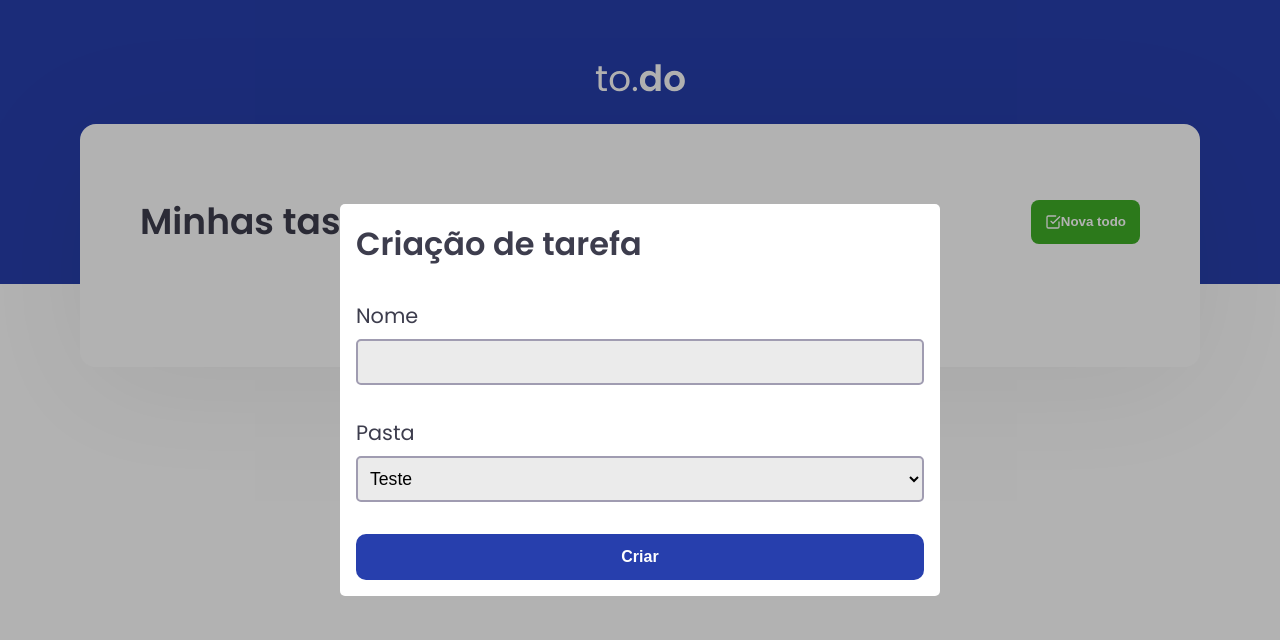
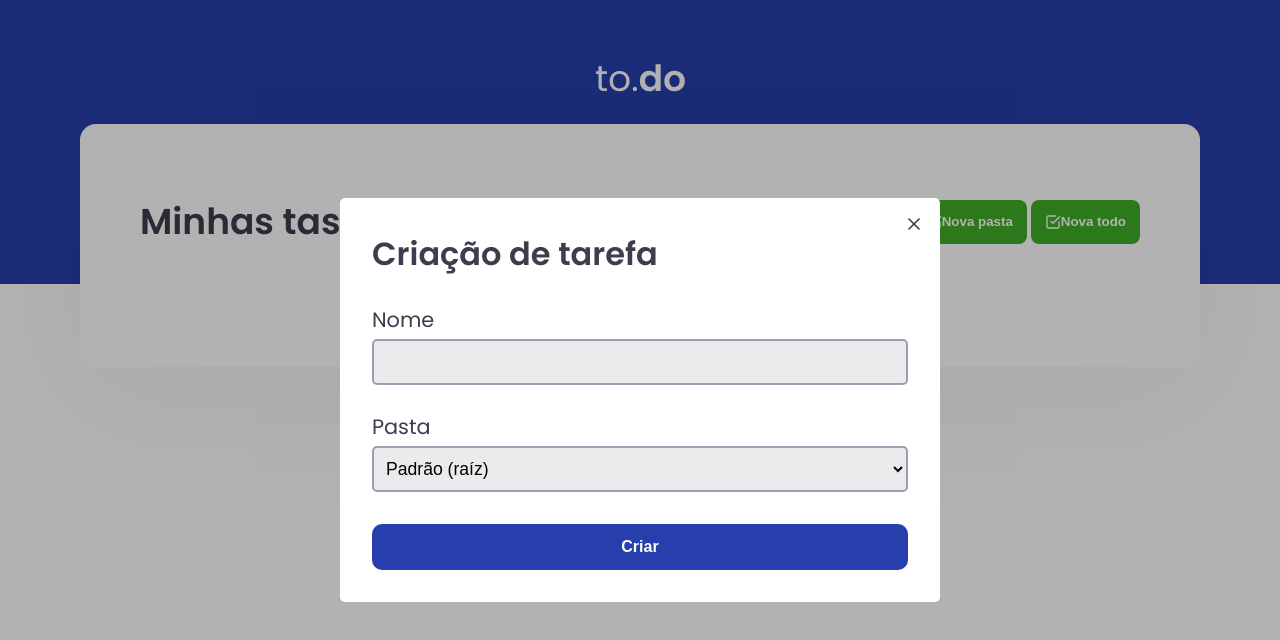
Before and after one commit to ViniciusHack/challenge01-ignite-reactjs, a React app: page / in a window 1280 px wide. Both pictures are taken after a click on the button "Nova todo". Shown: the top 640 px of the page. Built offline with nearby package versions, Linux system fonts and the light colour scheme.

Commit message:
chore: task <=> folder relation

```diff
--- a/src/components/Dropdown.tsx
+++ b/src/components/Dropdown.tsx
@@ -1,16 +1,33 @@
+import { useCallback, useEffect, useRef } from 'react';
 import { FiCheckSquare, FiFolder } from 'react-icons/fi';
 import '../styles/dropdown.scss';
 
 interface DropdownProps {
   top: string;
   left: string;
+  onClose: () => void;
+  folderFunction: () => void;
 }
 
-export const Dropdown: React.FC<DropdownProps> = ({top, left}) => {
+export const Dropdown: React.FC<DropdownProps> = ({top, left, onClose, folderFunction}) => {
+
+  const dropdownRef = useRef<HTMLDivElement>(null);
+
+  const handleCloseDropdown = useCallback((e: any) => {
+    if(!(dropdownRef?.current?.contains(e.target as Node))) {
+      onClose();
+    }
+  }, [])
+
+  useEffect(() => {
+    document.addEventListener('mousedown', handleCloseDropdown);
+
+    return () => document.removeEventListener('mousedown', handleCloseDropdown);
+  }, [])
 
   return (
-    <div className='dropdown' style={{ left, top }}>
-      <div>
+    <div className='dropdown' style={{ left, top }} ref={dropdownRef}>
+      <div onClick={folderFunction}>
         <FiFolder />
         Nova pasta
       </div>
--- a/src/components/Modal.tsx
+++ b/src/components/Modal.tsx
@@ -1,14 +1,37 @@
-import { useCallback, useEffect, useRef } from "react";
+import { useCallback, useEffect, useRef, useState } from "react";
+import { FiX } from "react-icons/fi";
+import { toast } from "react-toastify";
 import '../styles/modal.scss';
+import { Folder } from "./TaskList";
 
 
 interface ModalProps {
   onClose: () => void;
+  type: 'task' | 'folder';
+  addTask: (name: string, folder: number | null ) => void;
+  addFolder: (name: string) => void;
+  folders: Folder[];
 }
 
-export const Modal: React.FC<ModalProps> = ({ onClose }) => {
+export const Modal: React.FC<ModalProps> = ({ onClose, type, addTask, addFolder, folders }) => {
+  const [name, setName] = useState('');
+  const [folderSelectedId, setFolderSelectedId] = useState<number | null>(null);
+  console.log(folderSelectedId)
 
   const modalRef = useRef<HTMLDivElement>(null);
+
+  const handleSubmit = () => {
+    if(!name) {
+      return toast.error(`Informe um nome para sua ${type === "task" ? "tarefa" : "pasta"} antes de criá-la`)
+    }
+
+
+    type === "task"
+    ? addTask(name, folderSelectedId)
+    : addFolder(name)
+
+    onClose();
+  }
 
   const handleCloseModal = useCallback((e: any) => {
     if(!(modalRef?.current?.contains(e.target as Node))) {
@@ -25,19 +48,29 @@ export const Modal: React.FC<ModalProps> = ({ onClose }) => {
   return (
     <div className="modal-overlay">
       <div className="modal-content" ref={modalRef}>
-        <h1>Criação de tarefa</h1>
+        <div className="close-button">
+          <FiX size={20} onClick={() => onClose()} />
+        </div>
+        <h1>Criação de {type === 'task' ? "tarefa" : "pasta"}</h1>
         <div className="input-container">
           <label htmlFor="name">Nome</label>
-          <input id="name" />
+          <input id="name" value={name} onChange={(e) => setName(e.target.value)}/>
         </div>
+        {type === "task" &&
         <div className="input-container">
           <label htmlFor="folder_to">Pasta</label>
-          <select id="folder_to">
-            <option value="teste" >Teste</option>
-            <option value="teste" >Teste</option>
+          <select onChange={(e) => {
+            const option = e.target.options[e.target.options.selectedIndex];
+            setFolderSelectedId(Number(option.value));
+          }} id="folder_to">
+            <option>Padrão (raíz)</option>
+            {folders.map(folder => (
+              <option key={folder.id} value={folder.id}>{folder.title}</option>
+            ))}
           </select>
         </div>
-          <button type="submit">Criar</button>
+        }
+          <button type="button" onClick={handleSubmit}>Criar</button>
       </div>
     </div>
   );
--- a/src/components/TaskList.tsx
+++ b/src/components/TaskList.tsx
@@ -1,5 +1,5 @@
-import { MouseEvent, useState } from 'react';
-import { FiCheckSquare, FiTrash } from 'react-icons/fi';
+import { MouseEvent, useCallback, useState } from 'react';
+import { FiCheckSquare, FiFolder, FiTrash } from 'react-icons/fi';
 import { toast } from 'react-toastify';
 import '../styles/tasklist.scss';
 import { Dropdown } from './Dropdown';
@@ -13,14 +13,21 @@ interface Task {
   isComplete: boolean;
 }
 
+export interface Folder {
+  id: number;
+  title: string;
+  tasks: Task[];
+}
+
 export function TaskList() {
   const [tasks, setTasks] = useState<Task[]>([]);
-  const [newTaskTitle, setNewTaskTitle] = useState('');
+  const [folders, setFolders] = useState<Folder[]>([]);
   const [isDropdownOpen, setIsDropdownOpen] = useState(false);
   const [isModalOpen, setIsModalOpen] = useState(false);
+  const [modalType, setModalType] = useState<"task" | 'folder'>("task");
   const [mousePositions, setMousePosition] = useState({left: '', top: ''});
 
-  function handleCreateNewFolder(e: MouseEvent) {
+  function handleOpenDropdown(e: MouseEvent) {
     const left = e.pageX + 'px';
     const top = e.pageY + 'px';
     e.preventDefault();
@@ -28,22 +35,45 @@ export function TaskList() {
     setMousePosition({left, top});
   }
 
-  function handleCreateNewTask() {
-    if(!newTaskTitle) {
-      console.log("teste")
-      return toast.error("Informe um nome para sua tarefa antes de criá-la")
+  const onClickFolder = useCallback(() => {
+    setModalType('folder')
+    setIsModalOpen(true);
+  }, [])
+
+  const handleCreateNewFolder = useCallback((name: string) => {
+
+    const newFolder = {
+      id: Math.ceil(Math.random() * (10000 - 1)) + 1,
+      title: name,
+      tasks: []
     }
+
+    setFolders([...folders, newFolder]);
+    toast.success("Pasta criada com sucesso")
+
+  }, [])
+
+  function handleCreateNewTask(name: string, folderId: number | null ) {
 
     const task: Task = {
       id: Math.ceil(Math.random() * (10000 - 1)) + 1,
-      title: newTaskTitle,
+      title: name,
       isComplete: false
     }
 
-    const newTasks = [...tasks, task]
+    const folder = folders.find(folderState => folderState.id === folderId);
 
-    setTasks(newTasks)
-    setNewTaskTitle("")
+    if(!folder) {
+      const newTasks = [...tasks, task];
+      return setTasks(newTasks)
+    }
+
+    folder?.tasks.push(task);
+    const folderIndex = folders.findIndex(folderState => folderState.id === folder.id);
+    const cloneFolders = [...folders];
+
+    cloneFolders.splice(folderIndex, 1, folder);
+
     toast.success("Tarefa criada com sucesso")
   }
 
@@ -66,20 +96,21 @@ export function TaskList() {
 
   return (
     <>
-      <section className="task-list container" onContextMenu={handleCreateNewFolder}>
+      <section className="task-list container" onContextMenu={handleOpenDropdown}>
         <header>
           <h2>Minhas tasks</h2>
           <div className="input-group" >
-            {/* <input
-              type="text"
-              placeholder="Adicionar novo todo"
-              onChange={(e) => setNewTaskTitle(e.target.value)}
-              value={newTaskTitle}
-            />
-            <button type="submit" data-testid="add-task-button" onClick={handleCreateNewTask}>
+            <button onClick={() => {
+              setIsModalOpen(true)
+              setModalType('folder')
+            }}>
               <FiCheckSquare size={16} color="#fff"/>
-            </button> */}
-            <button onClick={() => setIsModalOpen(true)}>
+              Nova pasta
+            </button>
+            <button onClick={() => {
+              setIsModalOpen(true)
+              setModalType('task')
+            }}>
               <FiCheckSquare size={16} color="#fff"/>
               Nova todo
             </button>
@@ -88,8 +119,40 @@ export function TaskList() {
 
         <main>
           <ul>
+            {folders.map(folder => (
+              <li key={folder.id}>
+                <div className="folder">
+                  <FiFolder />
+                  {folder.title}
+                </div>
+                <ul>
+                {folder.tasks.map(task => (
+                  <li key={task.id} className="todo">
+                    <div className={task.isComplete ? 'completed' : ''} data-testid="task" >
+                      <label className="checkbox-container">
+                        <input
+                          type="checkbox"
+                          readOnly
+                          checked={task.isComplete}
+                          onClick={() => handleToggleTaskCompletion(task.id)}
+                        />
+                        <span className="checkmark"></span>
+                      </label>
+                      <p>{task.title}</p>
+                    </div>
+
+                  <button type="button" data-testid="remove-task-button" onClick={() => handleRemoveTask(task.id)}>
+                    <FiTrash size={16}/>
+                  </button>
+                </li>
+                ))}
+                </ul>
+              </li>
+            ))}
+          </ul>
+          <ul>
             {tasks.map(task => (
-              <li key={task.id}>
+              <li key={task.id} className="todo">
                 <div className={task.isComplete ? 'completed' : ''} data-testid="task" >
                   <label className="checkbox-container">
                     <input
@@ -108,12 +171,11 @@ export function TaskList() {
                 </button>
               </li>
             ))}
-
           </ul>
         </main>
       </section>
-      {isDropdownOpen && <Dropdown left={mousePositions.left} top={mousePositions.top} /> }
-      {isModalOpen && <Modal onClose={() => setIsModalOpen(false)}/> }
+      {isDropdownOpen && <Dropdown folderFunction={onClickFolder} onClose={() => setIsDropdownOpen(false)} left={mousePositions.left} top={mousePositions.top} /> }
+      {isModalOpen && <Modal folders={folders} addFolder={handleCreateNewFolder} addTask={handleCreateNewTask} type={modalType} onClose={() => setIsModalOpen(false)}/> }
     </>
   )
 }
--- a/src/styles/modal.scss
+++ b/src/styles/modal.scss
@@ -10,11 +10,22 @@
   place-items: center;
 
   .modal-content {
-    padding: 1rem;
+    padding: 2rem;
     background: var(--shapes);
     color: var(--text-title);
     width: 600px;
     border-radius: 5px;
+    position: relative;
+
+    .close-button {
+      position: absolute;
+      top: 1rem;
+      right: 1rem;
+
+      svg {
+        cursor: pointer;
+      }
+    }
   }
 
   .input-container {
@@ -22,6 +33,7 @@
       margin: 2rem 0 .5rem 0;
       display: block;
       font-size: 1.3rem;
+      line-height: 1.3rem;
     }
 
     input, select {
--- a/src/styles/tasklist.scss
+++ b/src/styles/tasklist.scss
@@ -67,7 +67,7 @@ section.task-list {
     ul {
       list-style: none;
 
-      li {
+      li.todo {
         display: flex;
         justify-content: space-between;
         align-items: center;
```
